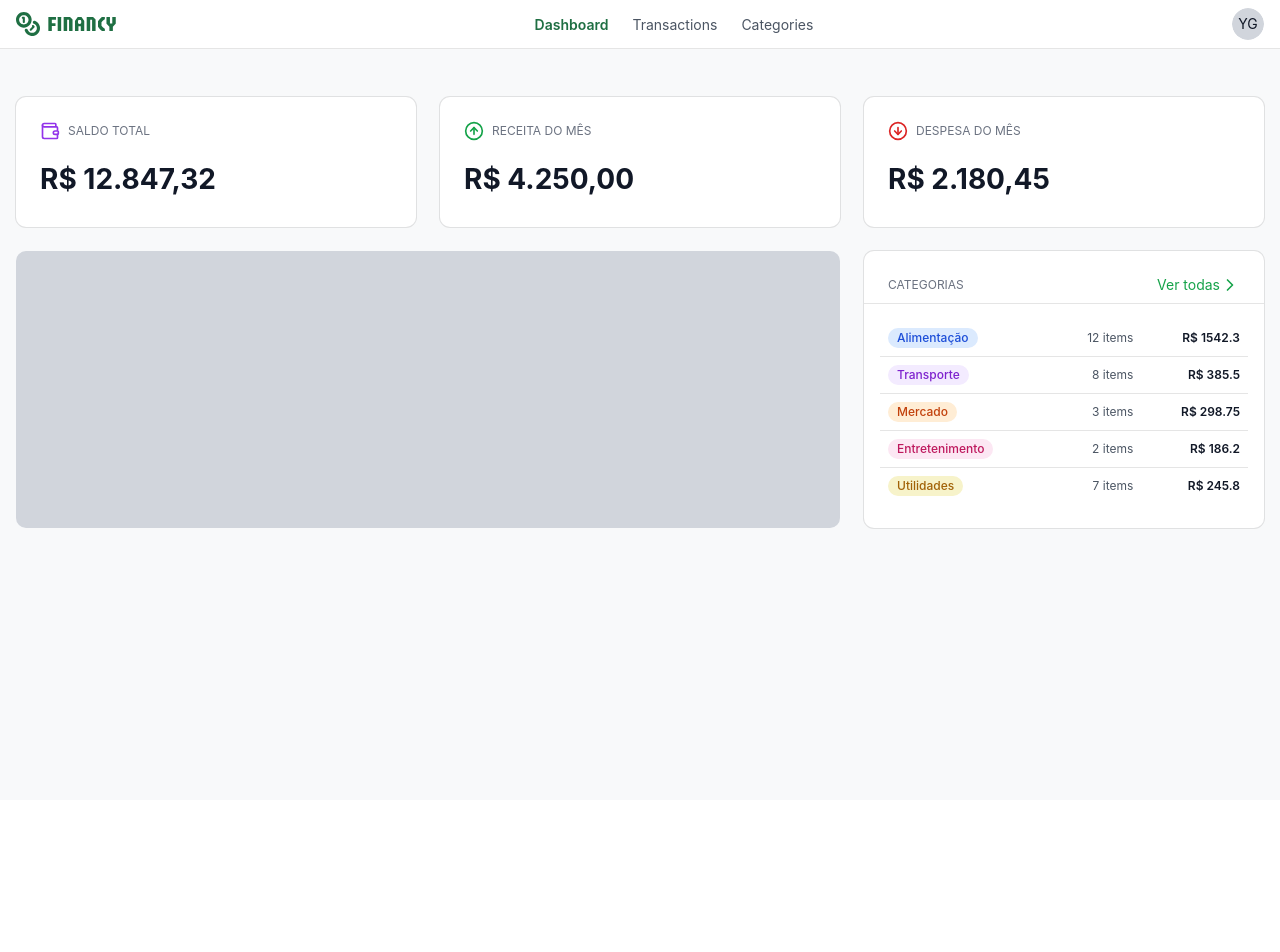
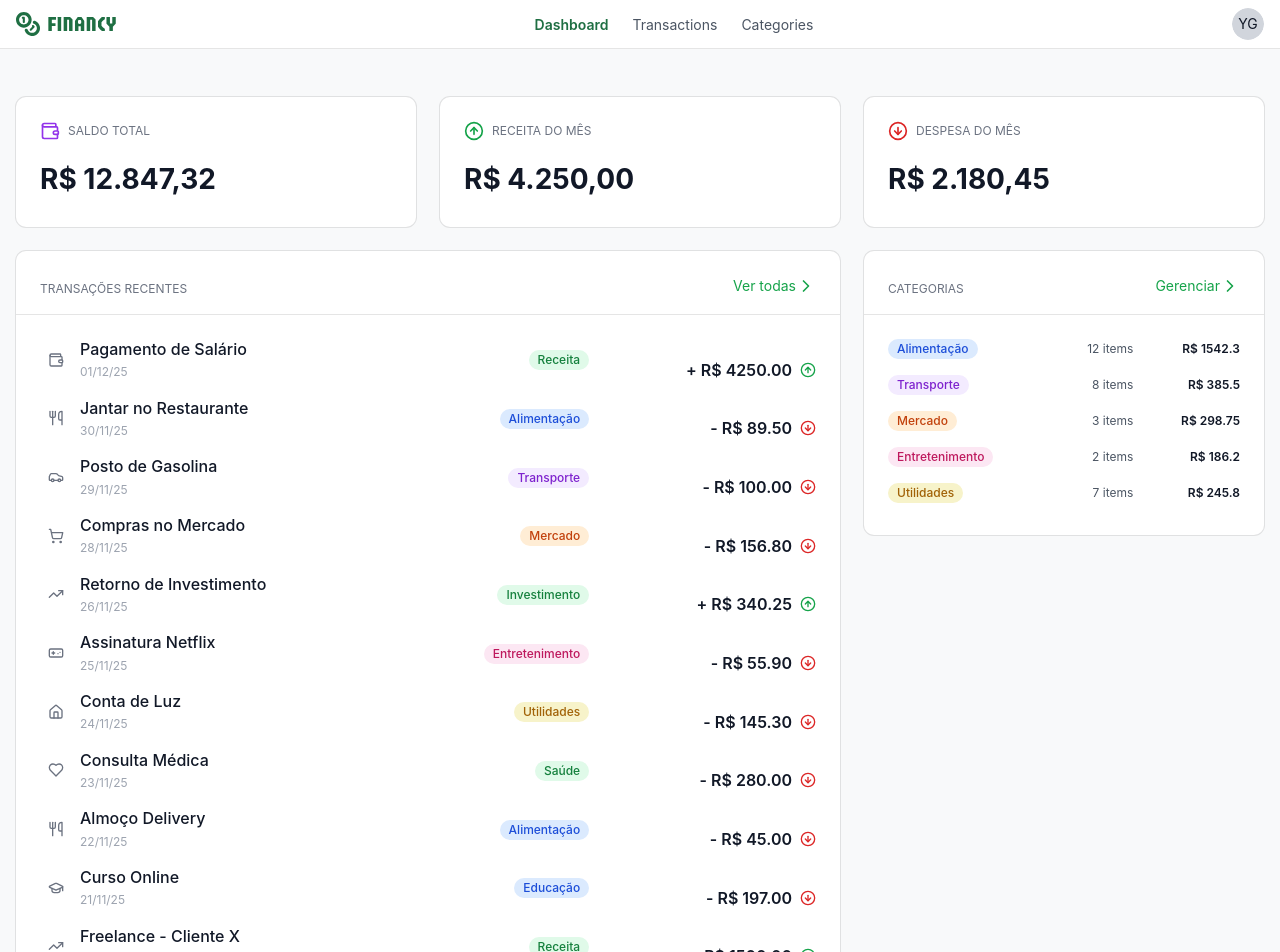
Before and after one commit to combizera/rocketseat-financy, a React (Vite) app in the folder apps/web/: page /dashboard in a window 1280 px wide. Shown: the top 952 px of the page. Before the commit the page ends 800 px from the top, so only its background shows below. Built offline with nearby package versions, Linux system fonts and the light colour scheme.

Commit message:
feat(routes): add categories and transactions routes with basic components

```diff
--- a/apps/web/src/components/ui/card-category.tsx
+++ b/apps/web/src/components/ui/card-category.tsx
@@ -1,19 +1,21 @@
-import { Link } from "@tanstack/react-router";
+import { Link, type LinkProps } from "@tanstack/react-router";
 import { Card } from "./card";
 import { ChevronRight } from "lucide-react";
+import { cn } from "@/lib/utils";
 
 interface CardCategoryProps {
   title: string;
   buttonText: string;
-  buttonLink: string;
+  buttonLink: LinkProps["to"];
   children?: React.ReactNode;
+  className?: string;
 }
 
-export function CardCategory({ title, buttonText, buttonLink, children }: CardCategoryProps) {
+export function CardCategory({ title, buttonText, buttonLink, children, className }: CardCategoryProps) {
   return (
-    <Card className="flex flex-col gap-4 p-0">
-      <div className="flex justify-between border-b pb-2 pt-6 px-6">
-        <p className="text-gray-500 uppercase mt-[.5px]">
+    <Card className={cn(`flex flex-col gap-4 p-0`, className)}>
+      <div className="flex justify-between border-b pb-4 pt-6 px-6">
+        <p className="text-gray-500 uppercase mt-1">
           {title}
         </p>
         <Link
--- a/apps/web/src/components/ui/table.tsx
+++ b/apps/web/src/components/ui/table.tsx
@@ -48,7 +48,7 @@ function TableRow({ className, ...props }: React.ComponentProps<"tr">) {
   return (
     <tr
       data-slot="table-row"
-      className={cn("hover:bg-muted/50 data-[state=selected]:bg-muted border-b transition-colors", className)}
+      className={cn("hover:bg-muted/70 data-[state=selected]:bg-muted transition-colors", className)}
       {...props}
     />
   )
--- a/apps/web/src/routeTree.gen.ts
+++ b/apps/web/src/routeTree.gen.ts
@@ -9,10 +9,17 @@
 // Additionally, you should also exclude this file from your linter and/or formatter to prevent it from being checked or modified.
 
 import { Route as rootRouteImport } from './routes/__root'
+import { Route as TransactionsRouteImport } from './routes/transactions'
 import { Route as RegisterRouteImport } from './routes/register'
 import { Route as DashboardRouteImport } from './routes/dashboard'
+import { Route as CategoriesRouteImport } from './routes/categories'
 import { Route as IndexRouteImport } from './routes/index'
 
+const TransactionsRoute = TransactionsRouteImport.update({
+  id: '/transactions',
+  path: '/transactions',
+  getParentRoute: () => rootRouteImport,
+} as any)
 const RegisterRoute = RegisterRouteImport.update({
   id: '/register',
   path: '/register',
@@ -23,6 +30,11 @@ const DashboardRoute = DashboardRouteImport.update({
   path: '/dashboard',
   getParentRoute: () => rootRouteImport,
 } as any)
+const CategoriesRoute = CategoriesRouteImport.update({
+  id: '/categories',
+  path: '/categories',
+  getParentRoute: () => rootRouteImport,
+} as any)
 const IndexRoute = IndexRouteImport.update({
   id: '/',
   path: '/',
@@ -31,36 +43,57 @@ const IndexRoute = IndexRouteImport.update({
 
 export interface FileRoutesByFullPath {
   '/': typeof IndexRoute
+  '/categories': typeof CategoriesRoute
   '/dashboard': typeof DashboardRoute
   '/register': typeof RegisterRoute
+  '/transactions': typeof TransactionsRoute
 }
 export interface FileRoutesByTo {
   '/': typeof IndexRoute
+  '/categories': typeof CategoriesRoute
   '/dashboard': typeof DashboardRoute
   '/register': typeof RegisterRoute
+  '/transactions': typeof TransactionsRoute
 }
 export interface FileRoutesById {
   __root__: typeof rootRouteImport
   '/': typeof IndexRoute
+  '/categories': typeof CategoriesRoute
   '/dashboard': typeof DashboardRoute
   '/register': typeof RegisterRoute
+  '/transactions': typeof TransactionsRoute
 }
 export interface FileRouteTypes {
   fileRoutesByFullPath: FileRoutesByFullPath
-  fullPaths: '/' | '/dashboard' | '/register'
+  fullPaths: '/' | '/categories' | '/dashboard' | '/register' | '/transactions'
   fileRoutesByTo: FileRoutesByTo
-  to: '/' | '/dashboard' | '/register'
-  id: '__root__' | '/' | '/dashboard' | '/register'
+  to: '/' | '/categories' | '/dashboard' | '/register' | '/transactions'
+  id:
+    | '__root__'
+    | '/'
+    | '/categories'
+    | '/dashboard'
+    | '/register'
+    | '/transactions'
   fileRoutesById: FileRoutesById
 }
 export interface RootRouteChildren {
   IndexRoute: typeof IndexRoute
+  CategoriesRoute: typeof CategoriesRoute
   DashboardRoute: typeof DashboardRoute
   RegisterRoute: typeof RegisterRoute
+  TransactionsRoute: typeof TransactionsRoute
 }
 
 declare module '@tanstack/react-router' {
   interface FileRoutesByPath {
+    '/transactions': {
+      id: '/transactions'
+      path: '/transactions'
+      fullPath: '/transactions'
+      preLoaderRoute: typeof TransactionsRouteImport
+      parentRoute: typeof rootRouteImport
+    }
     '/register': {
       id: '/register'
       path: '/register'
@@ -75,6 +108,13 @@ declare module '@tanstack/react-router' {
       preLoaderRoute: typeof DashboardRouteImport
       parentRoute: typeof rootRouteImport
     }
+    '/categories': {
+      id: '/categories'
+      path: '/categories'
+      fullPath: '/categories'
+      preLoaderRoute: typeof CategoriesRouteImport
+      parentRoute: typeof rootRouteImport
+    }
     '/': {
       id: '/'
       path: '/'
@@ -87,8 +127,10 @@ declare module '@tanstack/react-router' {
 
 const rootRouteChildren: RootRouteChildren = {
   IndexRoute: IndexRoute,
+  CategoriesRoute: CategoriesRoute,
   DashboardRoute: DashboardRoute,
   RegisterRoute: RegisterRoute,
+  TransactionsRoute: TransactionsRoute,
 }
 export const routeTree = rootRouteImport
   ._addFileChildren(rootRouteChildren)
--- a/apps/web/src/routes/__root.tsx
+++ b/apps/web/src/routes/__root.tsx
@@ -39,7 +39,7 @@ function RootComponent() {
         disableTransitionOnChange
         storageKey="vite-ui-theme"
       >
-        <div className="grid grid-rows-[auto_1fr] h-svh bg-gray-100">
+        <div className="grid grid-rows-[auto_1fr] min-h-svh bg-gray-100">
           <Header />
           <Outlet />
         </div>
--- /dev/null
+++ b/apps/web/src/routes/categories.tsx
@@ -0,0 +1,9 @@
+import { createFileRoute } from '@tanstack/react-router'
+
+export const Route = createFileRoute('/categories')({
+  component: RouteComponent,
+})
+
+function RouteComponent() {
+  return <div>Hello "/categories"!</div>
+}
--- a/apps/web/src/routes/dashboard.tsx
+++ b/apps/web/src/routes/dashboard.tsx
@@ -1,7 +1,21 @@
 import { CardCategory } from '@/components/ui/card-category'
 import { CardWidget } from '@/components/ui/card-widget'
 import { createFileRoute } from '@tanstack/react-router'
-import { CircleArrowDown, CircleArrowUp, Wallet } from 'lucide-react'
+import {
+  CircleArrowDown,
+  CircleArrowUp,
+  Wallet,
+  Utensils,
+  Car,
+  ShoppingCart,
+  TrendingUp,
+  Home,
+  Gamepad,
+  Heart,
+  GraduationCap,
+  type LucideIcon,
+  Circle
+} from 'lucide-react'
 import {
   Table,
   TableBody,
@@ -9,6 +23,142 @@ import {
   TableRow,
 } from "@/components/ui/table"
 import { Badge, type BadgeColor } from '@/components/ui/badge'
+
+type TransactionType = "income" | "expense";
+
+interface Transaction {
+  id: string;
+  icon: LucideIcon;
+  title: string;
+  date: string;
+  category: string;
+  categoryColor: BadgeColor;
+  amount: number;
+  type: TransactionType;
+}
+
+const transactions: Transaction[] = [
+  {
+    id: "1",
+    icon: Wallet,
+    title: "Pagamento de Salário",
+    date: "01/12/25",
+    category: "Receita",
+    categoryColor: "green",
+    amount: 4250.00,
+    type: "income",
+  },
+  {
+    id: "2",
+    icon: Utensils,
+    title: "Jantar no Restaurante",
+    date: "30/11/25",
+    category: "Alimentação",
+    categoryColor: "blue",
+    amount: 89.50,
+    type: "expense",
+  },
+  {
+    id: "3",
+    icon: Car,
+    title: "Posto de Gasolina",
+    date: "29/11/25",
+    category: "Transporte",
+    categoryColor: "purple",
+    amount: 100.00,
+    type: "expense",
+  },
+  {
+    id: "4",
+    icon: ShoppingCart,
+    title: "Compras no Mercado",
+    date: "28/11/25",
+    category: "Mercado",
+    categoryColor: "orange",
+    amount: 156.80,
+    type: "expense",
+  },
+  {
+    id: "5",
+    icon: TrendingUp,
+    title: "Retorno de Investimento",
+    date: "26/11/25",
+    category: "Investimento",
+    categoryColor: "green",
+    amount: 340.25,
+    type: "income",
+  },
+  {
+    id: "6",
+    icon: Gamepad,
+    title: "Assinatura Netflix",
+    date: "25/11/25",
+    category: "Entretenimento",
+    categoryColor: "pink",
+    amount: 55.90,
+    type: "expense",
+  },
+  {
+    id: "7",
+    icon: Home,
+    title: "Conta de Luz",
+    date: "24/11/25",
+    category: "Utilidades",
+    categoryColor: "yellow",
+    amount: 145.30,
+    type: "expense",
+  },
+  {
+    id: "8",
+    icon: Heart,
+    title: "Consulta Médica",
+    date: "23/11/25",
+    category: "Saúde",
+    categoryColor: "green",
+    amount: 280.00,
+    type: "expense",
+  },
+  {
+    id: "9",
+    icon: Utensils,
+    title: "Almoço Delivery",
+    date: "22/11/25",
+    category: "Alimentação",
+    categoryColor: "blue",
+    amount: 45.00,
+    type: "expense",
+  },
+  {
+    id: "10",
+    icon: GraduationCap,
+    title: "Curso Online",
+    date: "21/11/25",
+    category: "Educação",
+    categoryColor: "blue",
+    amount: 197.00,
+    type: "expense",
+  },
+  {
+    id: "11",
+    icon: TrendingUp,
+    title: "Freelance - Cliente X",
+    date: "20/11/25",
+    category: "Receita",
+    categoryColor: "green",
+    amount: 1500.00,
+    type: "income",
+  },
+  {
+    id: "12",
+    icon: Car,
+    title: "Uber para Reunião",
+    date: "19/11/25",
+    category: "Transporte",
+    categoryColor: "purple",
+    amount: 28.50,
+    type: "expense",
+  },
+];
 
 
 const categories: {
@@ -57,7 +207,7 @@ export const Route = createFileRoute('/dashboard')({
 function RouteComponent() {
   return (
     <main className="max-w-7xl mx-auto py-12 px-4 w-[100%]">
-      <section className="grid grid-cols-3 gap-6">
+      <section className="grid grid-cols-3 gap-6 items-start mb-8">
         <CardWidget
           title="R$ 12.847,32"
           subtitle="Saldo Total"
@@ -80,13 +230,57 @@ function RouteComponent() {
           iconClass="text-red-base"
         />
 
-        <div className="bg-gray-300 col-span-2 rounded-lg">
+        <CardCategory
+          title="Transações Recentes"
+          buttonText="Ver todas"
+          buttonLink="/transactions"
+          className="col-span-2"
+        >
+          <Table>
+            <TableBody>
+              {transactions.map((transaction) => (
+                <TableRow key={transaction.id} className="">
+                  <TableCell className="flex items-center gap-2">
+                    <transaction.icon
+                      className="size-8 text-gray-500 p-2 rounded"
+                    />
+                    <div className="flex flex-col gap-1">
+                      <p className="font-medium text-gray-800 text-[1rem]">
+                        {transaction.title}
+                      </p>
+                      <p className="text-xs text-gray-400">
+                        {transaction.date}
+                      </p>
+                    </div>
+                  </TableCell>
 
-        </div>
+                  <TableCell className="text-right">
+                    <Badge color={transaction.categoryColor}>
+                      {transaction.category}
+                    </Badge>
+                  </TableCell>
+
+                  <TableCell className="text-right font-semibold flex items-center justify-end gap-1 text-gray-800 text-base">
+                    {transaction.type === "income" ? "+" : "-"} R$ {transaction.amount.toFixed(2)}
+                    {transaction.type === "income" ? (
+                      <CircleArrowUp
+                        className="size-4 text-green-base ml-1"
+                      />
+                    ) : (
+                      <CircleArrowDown
+                        className="size-4 text-red-base ml-1"
+                      />
+                    )}
+                  </TableCell>
+                </TableRow>
+              ))}
+            </TableBody>
+          </Table>
+        </CardCategory>
 
         <CardCategory
           title="Categorias"
-          buttonText="Ver todas"
+          buttonText="Gerenciar"
           buttonLink="/categories"
         >
           <Table>
--- /dev/null
+++ b/apps/web/src/routes/transactions.tsx
@@ -0,0 +1,9 @@
+import { createFileRoute } from '@tanstack/react-router'
+
+export const Route = createFileRoute('/transactions')({
+  component: RouteComponent,
+})
+
+function RouteComponent() {
+  return <div>Hello "/transactions"!</div>
+}
```
